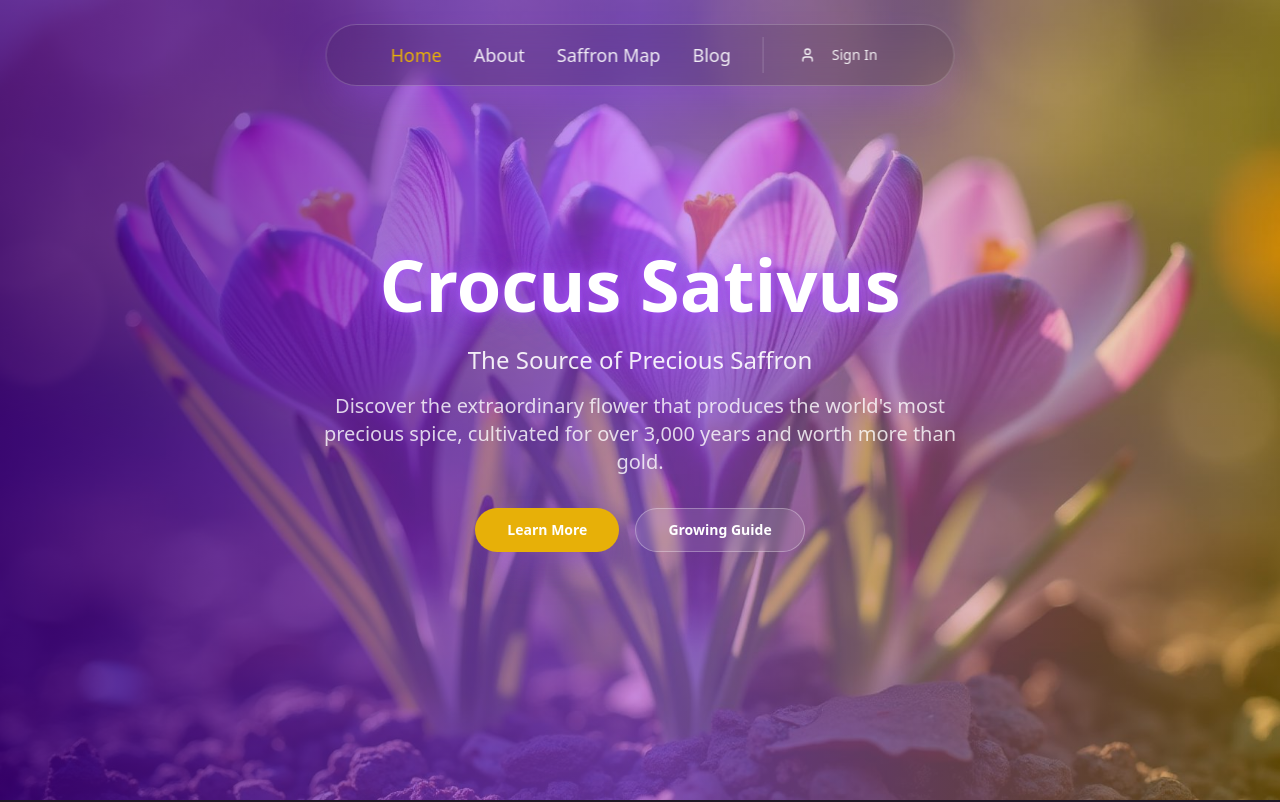
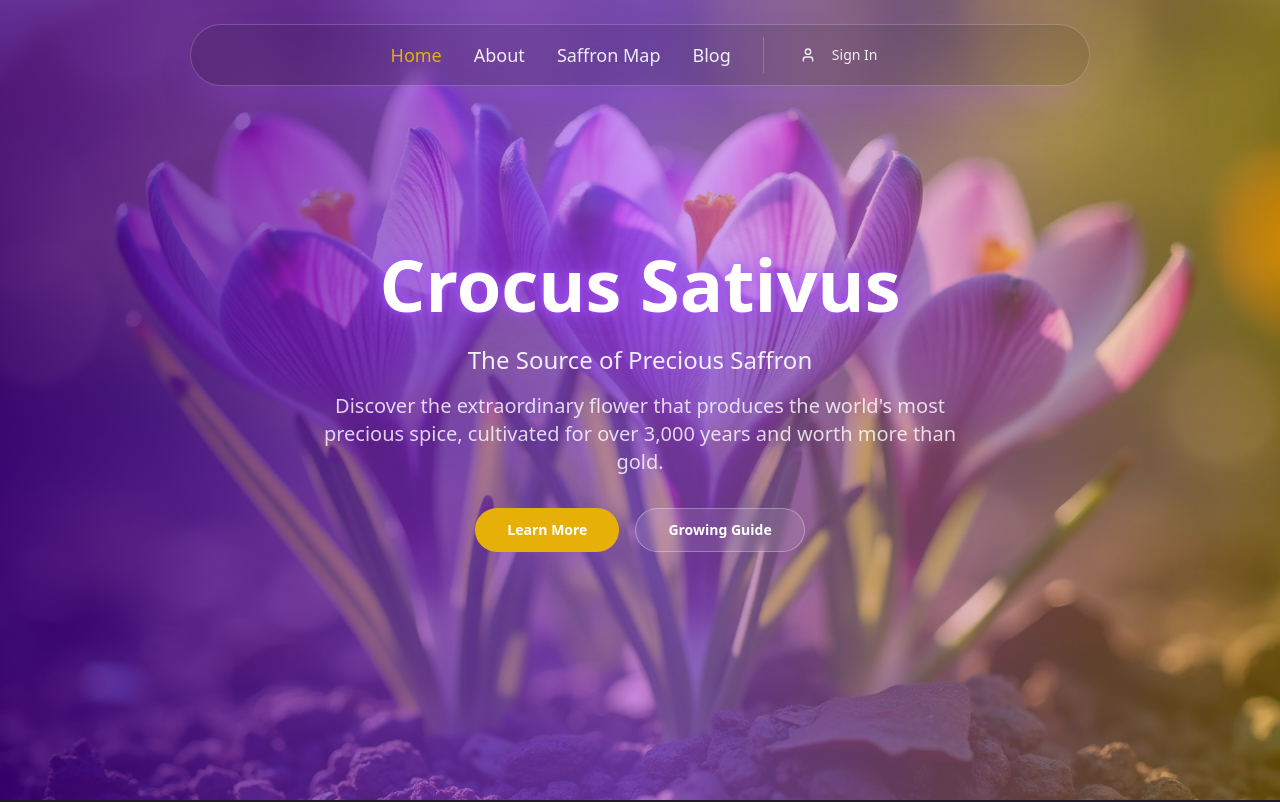
Before and after one commit to Ibrahim-Saasa/crocus-sativus-spotlight, a React (Vite) app: page / in a window 1280 px wide. Shown: the top 802 px of the page. Built offline with nearby package versions, Linux system fonts and the light colour scheme.

Commit message:
Add min-width to navigation

```diff
--- a/src/components/Navigation.tsx
+++ b/src/components/Navigation.tsx
@@ -40,7 +40,7 @@ const Navigation = () => {
 
   return (
     <nav className="fixed top-6 left-1/2 transform -translate-x-1/2 z-50">
-      <div className="bg-background/10 backdrop-blur-md border border-white/20 rounded-full px-16 py-3 shadow-elegant">
+      <div className="bg-background/10 backdrop-blur-md border border-white/20 rounded-full px-16 py-3 shadow-elegant min-w-[900px]">
         <div className="flex items-center justify-center space-x-8">
           <ul className="flex space-x-8">
             {navItems.map((item) => (
```
